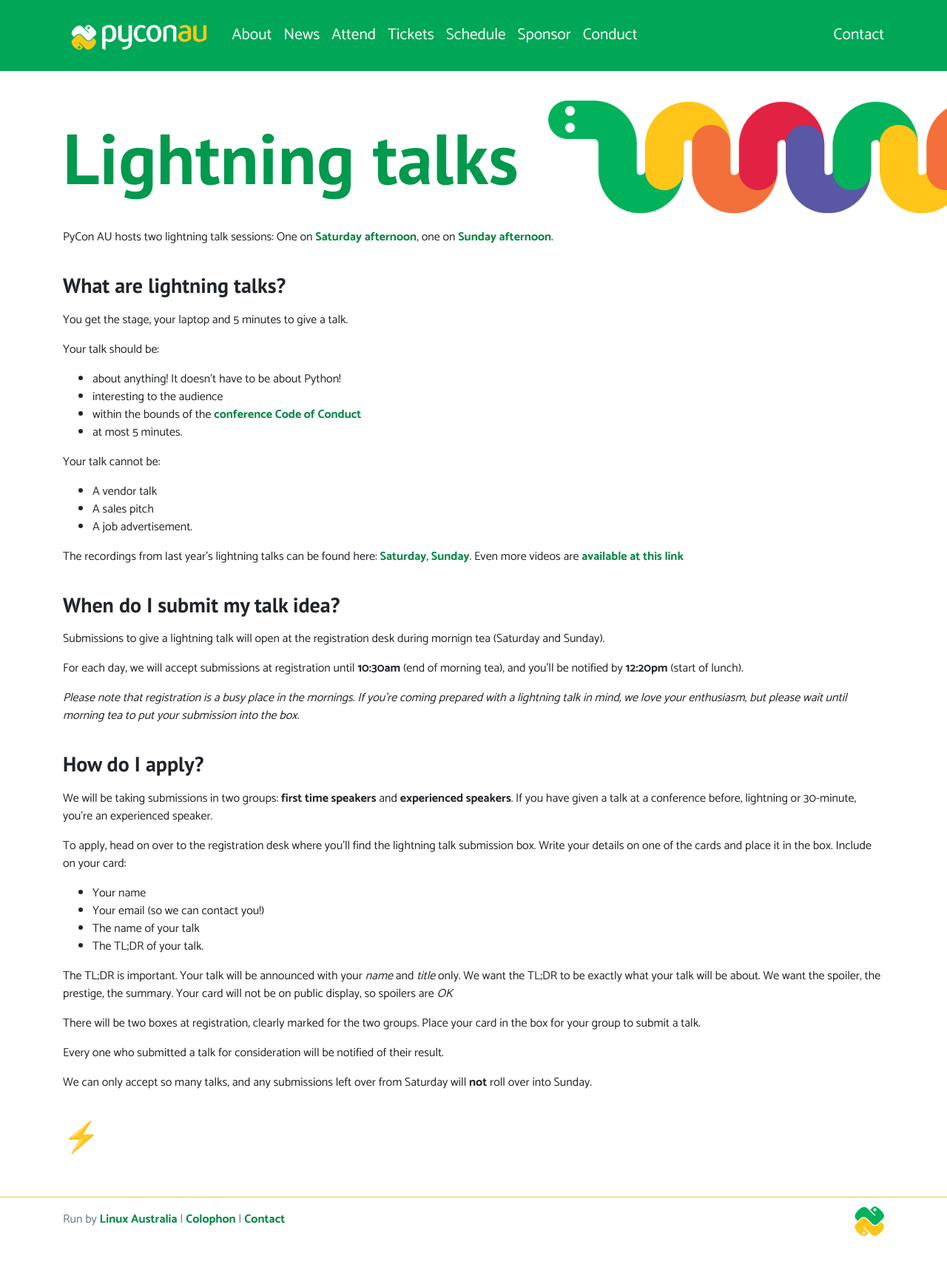
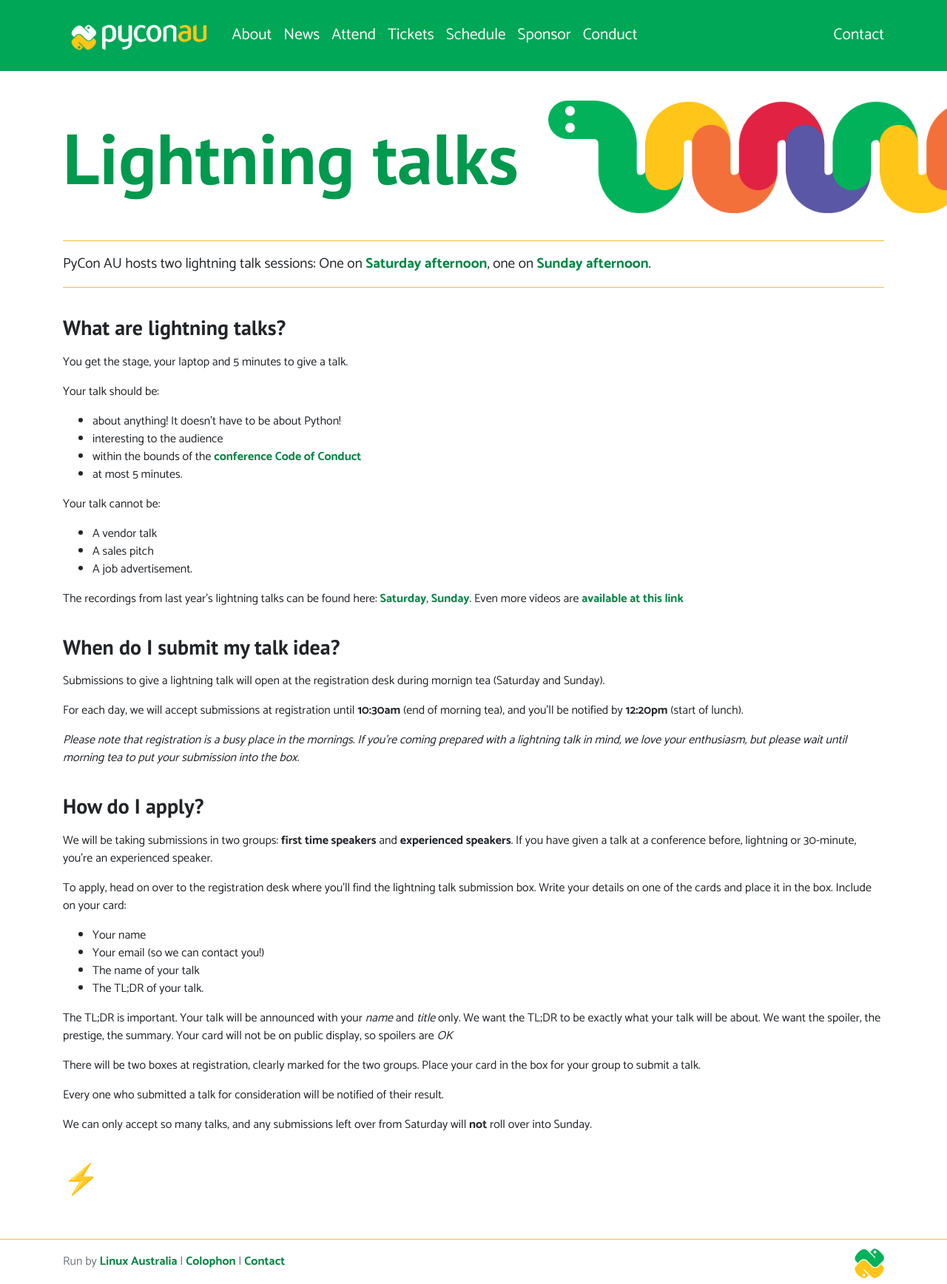
Before and after one commit to pyconau/2019.pycon-au.org, a Jekyll site: the page built from _pages/lightning-talks.md, in a window 1280 px wide. Shown: the whole page at 74% size. Built offline with Jekyll 4.4.1, drawn with Linux system fonts in a browser that asks for light colours; before the commit the page ends 1679 px from its top, so only the background shows below that.

Commit message:
Add/update hero callouts

```diff
--- a/_pages/lightning-talks.md
+++ b/_pages/lightning-talks.md
@@ -5,7 +5,11 @@ snake: rainbow
 permalink: /lightning-talks/
 ---
 
+<hr>
+<span class="abstract">
 PyCon AU hosts two lightning talk sessions: One on [Saturday afternoon](https://2019.pycon-au.org/talks/saturday-lightning-talks), one on [Sunday afternoon](https://2019.pycon-au.org/talks/sunday-lightning-talks).
+</span>
+<hr>
 
 ### What are lightning talks?
 
```
Also changed, not shown: _pages/session-chair.md (+5 -0 lines), _pages/volunteer.md (+1 -1 lines).
